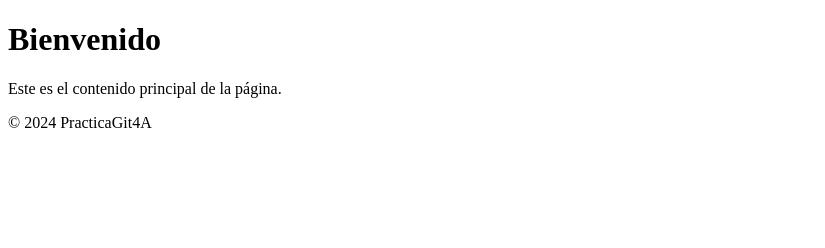
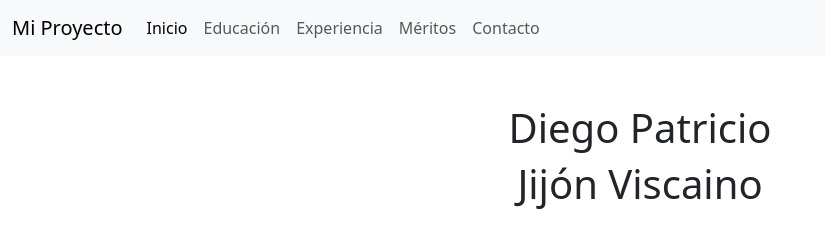
Before and after one commit to Diego200509/PracticaGit4A_JijonDiego, a plain HTML site: page index.html in a window 1280 px wide. Shown: the whole page, without its empty margins (0-825 px from the left). Drawn offline with nearby package versions, Linux system fonts and the light colour scheme.

Commit message:
Se agregó Bootstrap al proyecto, menú e información personal.

```diff
--- a/index.html
+++ b/index.html
@@ -1,19 +1,47 @@
 <!DOCTYPE html>
 <html lang="es">
+
 <head>
     <meta charset="UTF-8">
     <meta name="viewport" content="width=device-width, initial-scale=1.0">
     <title>Practica Git 4A</title>
+    <link href="https://cdn.jsdelivr.net/npm/bootstrap@5.3.1/dist/css/bootstrap.min.css" rel="stylesheet">
 </head>
+
 <body>
-    <header>
-        <h1>Bienvenido</h1>
-    </header>
-    <main>
-        <p>Este es el contenido principal de la página.</p>
-    </main>
-    <footer>
-        <p>© 2024 PracticaGit4A</p>
-    </footer>
+    <nav class="navbar navbar-expand-lg navbar-light bg-light">
+        <div class="container-fluid">
+            <a class="navbar-brand" href="#">Mi Proyecto</a>
+            <button class="navbar-toggler" type="button" data-bs-toggle="collapse" data-bs-target="#navbarNav"
+                aria-controls="navbarNav" aria-expanded="false" aria-label="Toggle navigation">
+                <span class="navbar-toggler-icon"></span>
+            </button>
+            <div class="collapse navbar-collapse" id="navbarNav">
+                <ul class="navbar-nav">
+                    <li class="nav-item">
+                        <a class="nav-link active" aria-current="page" href="#inicio">Inicio</a>
+                    </li>
+                    <li class="nav-item">
+                        <a class="nav-link" href="#educacion">Educación</a>
+                    </li>
+                    <li class="nav-item">
+                        <a class="nav-link" href="#experiencia">Experiencia</a>
+                    </li>
+                    <li class="nav-item">
+                        <a class="nav-link" href="#meritos">Méritos</a>
+                    </li>
+                    <li class="nav-item">
+                        <a class="nav-link" href="#contacto">Contacto</a>
+                    </li>
+                </ul>
+            </div>
+        </div>
+    </nav>
+    <section id="inicio" class="container mt-5">
+        <h1 class="text-center">Diego Patricio</h1>
+        <h1 class="text-center">Jijón Viscaino</h1>
+    </section>
+    <script src="https://cdn.jsdelivr.net/npm/bootstrap@5.3.1/dist/js/bootstrap.bundle.min.js"></script>
 </body>
+
 </html>
```
